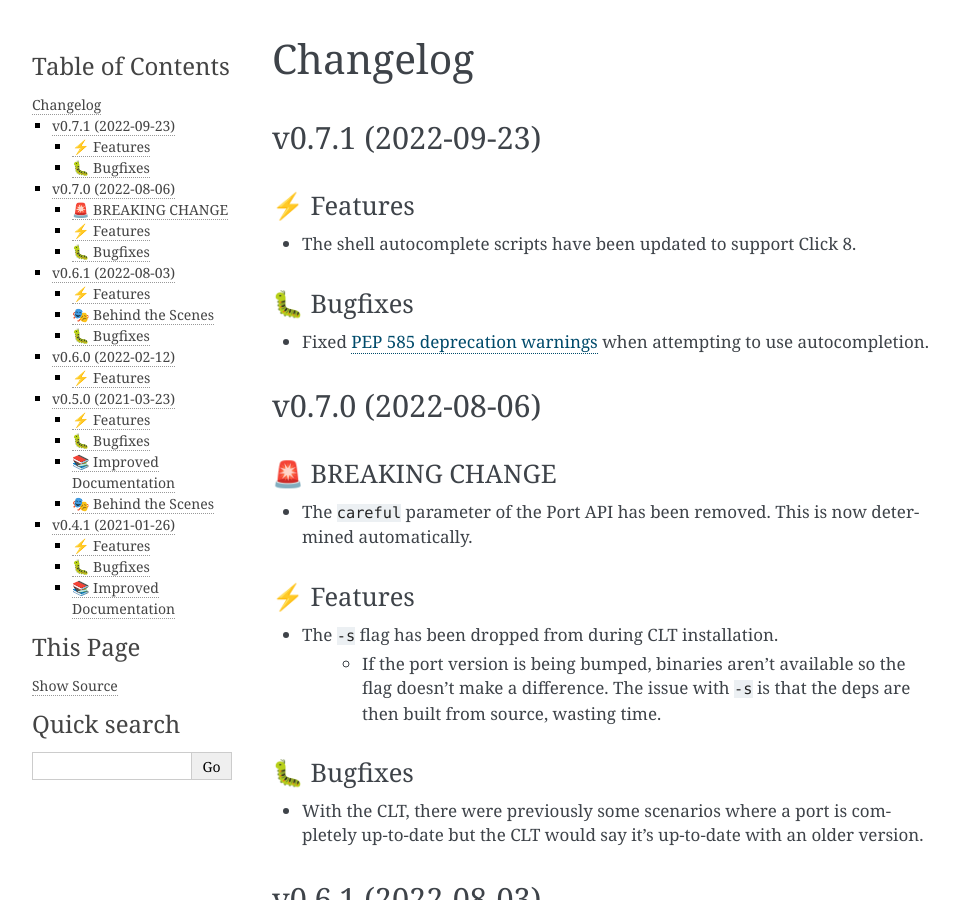
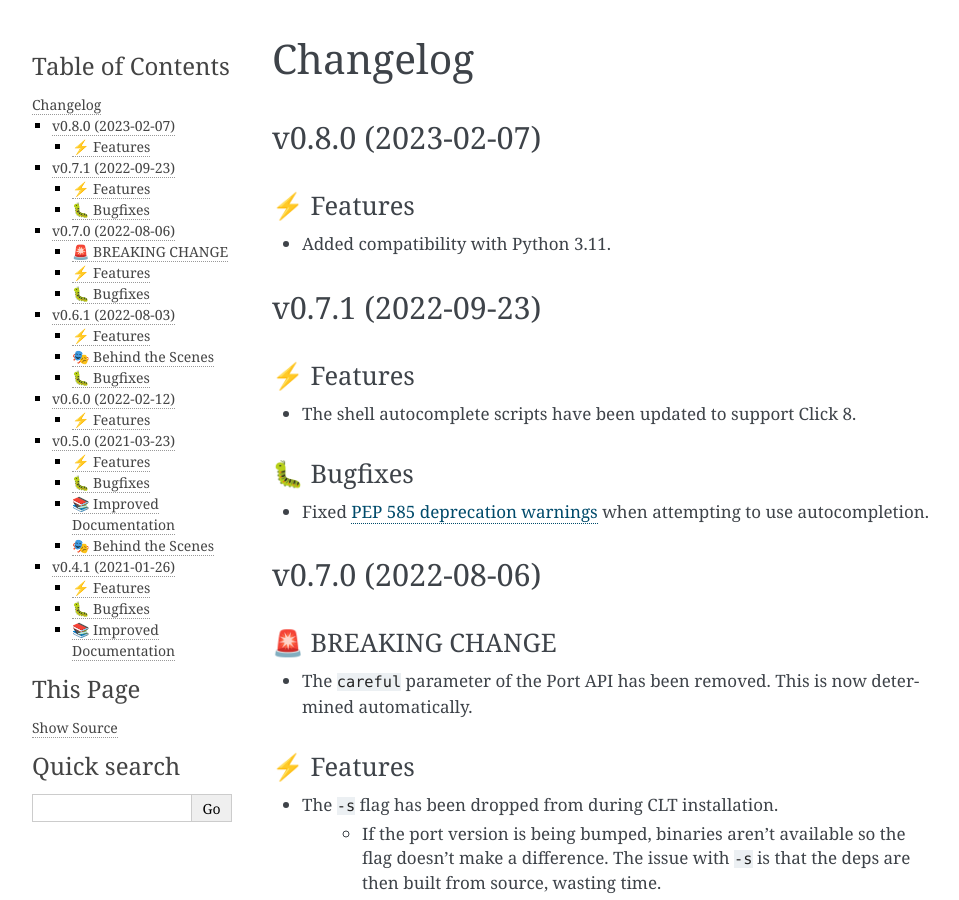
Before and after one commit to harens/seaport, a Sphinx documentation site: the page built from docs/source/changelog.rst, in a window 1280 px wide and 900 px high. Shown: the whole window, without its empty margins (148-1107 px from the left). Built offline with Sphinx 7.4.7, drawn with Linux system fonts in a browser that asks for light colours.

Commit message:
bump: version 0.7.1 → 0.8.0

```diff
--- a/docs/source/changelog.rst
+++ b/docs/source/changelog.rst
@@ -1,5 +1,13 @@
 Changelog
 **********
+
+v0.8.0 (2023-02-07)
+===========================
+
+⚡️ Features
+------------
+
+- Added compatibility with Python 3.11.
 
 v0.7.1 (2022-09-23)
 =====================
--- a/pyproject.toml
+++ b/pyproject.toml
@@ -1,6 +1,6 @@
 [tool.poetry]
 name = "seaport"
-version = "0.7.1"
+version = "0.8.0"
 description = "The modern MacPorts portfile updater"
 authors = ["harens <harensdeveloper@gmail.com>"]
 maintainers = ["harens <harensdeveloper@gmail.com>"]
--- a/seaport/__init__.py
+++ b/seaport/__init__.py
@@ -33,5 +33,5 @@
 Find out more at https://seaport.rtfd.io/
 """
 
-__version__ = "0.7.1"
+__version__ = "0.8.0"
 __all__ = ["portfile"]
```
